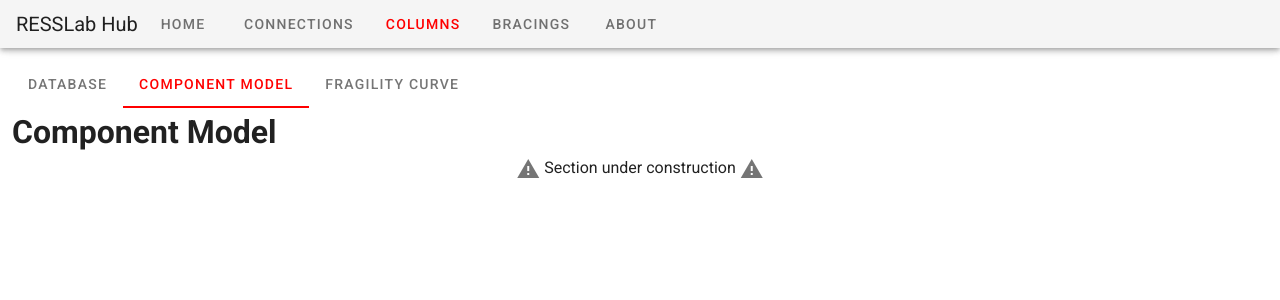
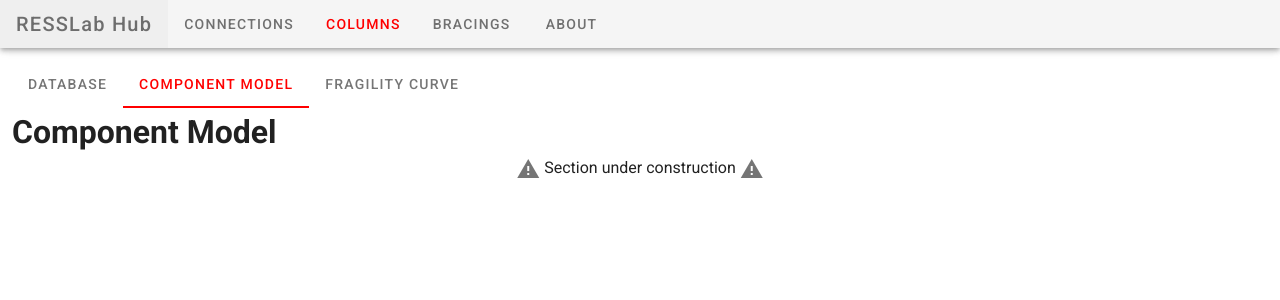
Before and after one commit to RESSLab-Team/resslab-hub, a Vue app in the folder frontend/: page /columns/component-model in a window 1280 px wide. Shown: the top 300 px of the page. Built offline with nearby package versions, Linux system fonts and the light colour scheme; what v-switch-case would draw is missing.

Commit message:
feat: title menu

```diff
--- a/frontend/src/App.vue
+++ b/frontend/src/App.vue
@@ -1,9 +1,6 @@
 <template>
   <v-app>
     <v-app-bar app dense>
-      <v-app-bar-title>
-        <div>RESSLab Hub</div>
-      </v-app-bar-title>
       <v-tabs hide-slider>
         <template v-for="item in menuItems">
           <v-menu v-if="item.children" :key="item.to" offset-y open-on-hover>
@@ -18,7 +15,14 @@
               </v-list-item>
             </v-list>
           </v-menu>
-          <v-tab v-else :key="item.to" :to="item.to">{{ item.text }}</v-tab>
+          <v-tab v-else :key="item.to" :to="item.to">
+            <v-app-bar-title v-if="item.to === '/'">
+              {{ item.text }}
+            </v-app-bar-title>
+            <template v-else>
+              {{ item.text }}
+            </template>
+          </v-tab>
         </template>
       </v-tabs>
     </v-app-bar>
@@ -31,6 +35,7 @@
 <style lang="scss" scoped>
 .v-toolbar__title {
   overflow: unset;
+  text-transform: none;
 }
 </style>
 
@@ -55,7 +60,7 @@ export default class App extends Vue {
   ];
   readonly menuItems: MenuItem[] = [
     {
-      text: "Home",
+      text: "RESSLab Hub",
       to: "/",
     },
     {
--- a/frontend/src/main.ts
+++ b/frontend/src/main.ts
@@ -7,6 +7,7 @@ import vuetify from "./plugins/vuetify";
 import "./registerServiceWorker";
 import router from "./router";
 import store from "./store";
+import "./styles/main.scss";
 
 Vue.config.productionTip = false;
 
--- /dev/null
+++ b/frontend/src/styles/main.scss
@@ -0,0 +1,8 @@
+.v-list-item {
+  > .v-tab {
+    height: 48px;
+    width: 100%;
+    justify-content: flex-start;
+    padding: 0;
+  }
+}
```
